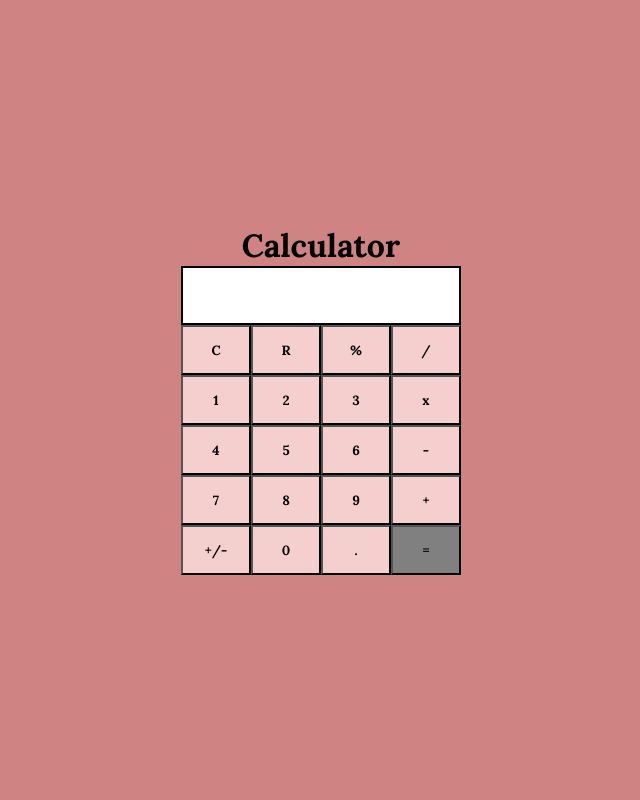
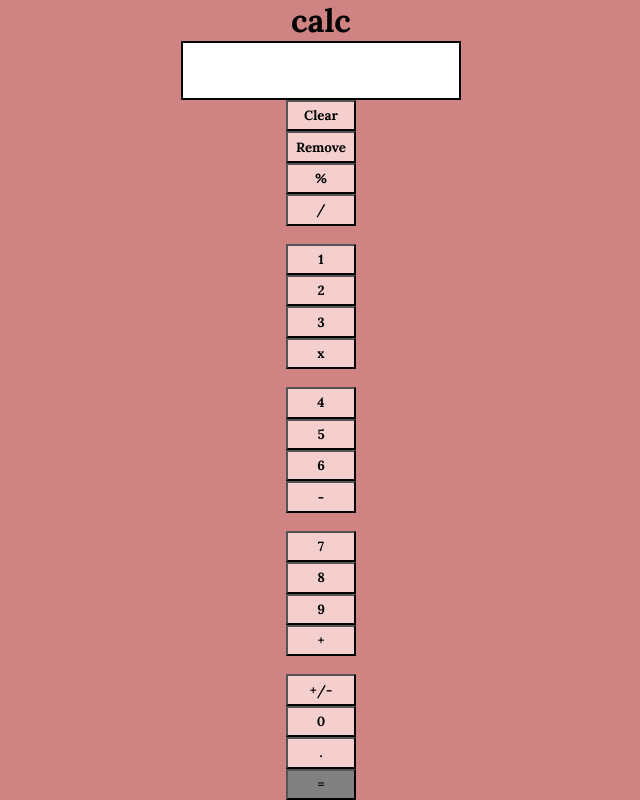
Before and after one commit to harsh-081004/Calculator, a React (Vite) app: page / in a window 1280 px wide. Shown: the whole page, without its empty margins (319-959 px from the left). Built offline with nearby package versions, Linux system fonts and the light colour scheme.

Commit message:
more done

```diff
--- a/src/App.jsx
+++ b/src/App.jsx
@@ -21,7 +21,7 @@ const App = () => {
       const result = eval(Result);
       setResult(result.toString());
     } catch (error) {
-      setResult("Error");
+      setResult("bhul ave che");
     }
   };
 
@@ -32,25 +32,22 @@ const App = () => {
   const toggleSign = () => {
     setResult((prevResult) => {
       const num = parseFloat(prevResult);
-      if (isNaN(num)) {
-        return prevResult;
-      }
       return String(num * -1);
     });
   };
 
   return (
     <div className="cal">
-        <h1>Calculator</h1>
+      <h1>calc</h1>
       <form>
         <input type="text" value={Result} readOnly />
       </form>
-        <div className="keys">
+
       <button name="Clear" onClick={clear}>
-          C
+        Clear
       </button>
       <button name="remove" onClick={remove}>
-          R
+        Remove
       </button>
       <button name="%" onClick={handleClick}>
         %
@@ -115,7 +112,6 @@ const App = () => {
         =
       </button>
     </div>
-        </div>
   );
 };
 
```
Lines whose indentation alone changed are shown as unchanged.
